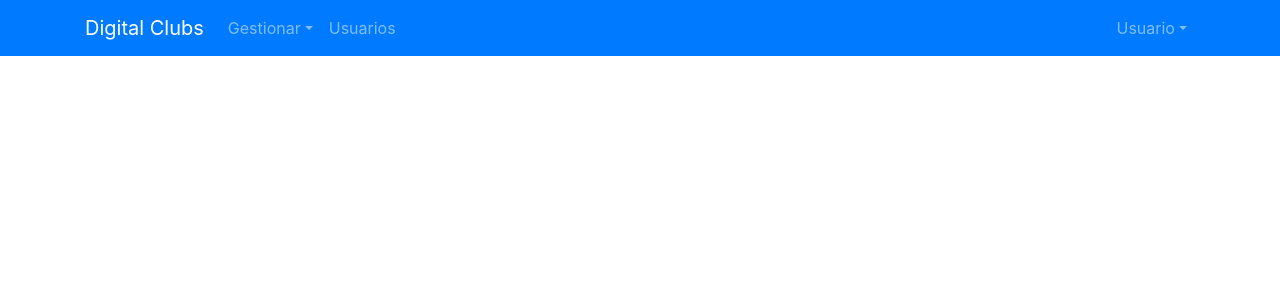
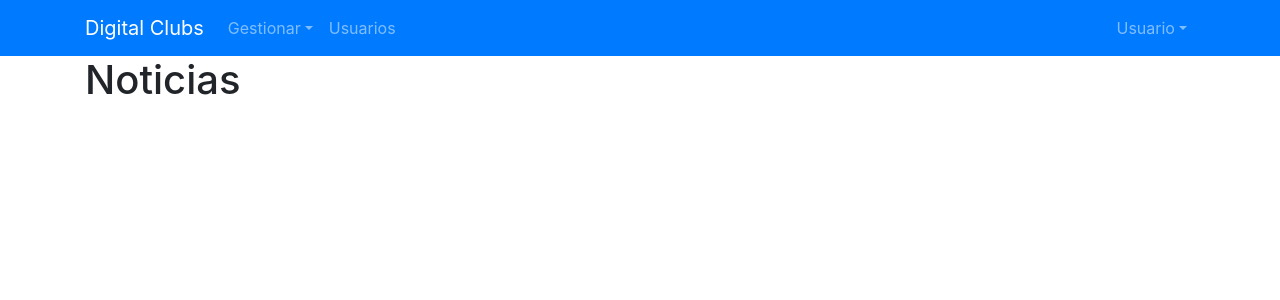
Before and after one commit to mikicastro7/digitalClub_front_gestor, a React (Create React App) app: page /noticias in a window 1280 px wide. Shown: the top 300 px of the page. Built offline with nearby package versions, Linux system fonts and the light colour scheme; the HTML template or start-up script is replaced by a standard one.

Commit message:
Creación url noticias con componente noticias

```diff
--- a/src/App.jsx
+++ b/src/App.jsx
@@ -1,9 +1,20 @@
 import React from "react";
+import { Switch, Route, BrowserRouter as Router } from "react-router-dom";
 import Navbar from "./Components/UIcomponents/Navbar";
+import Noticias from "./Components/Noticias/Noticias";
 
 const App = () => (
   <>
     <Navbar />
+    <div className="container">
+      <Router>
+        <Switch>
+          <Route path="/noticias" exact>
+            <Noticias />
+          </Route>
+        </Switch>
+      </Router>
+    </div>
   </>
 );
 
--- /dev/null
+++ b/src/Components/Noticias/Noticias.jsx
@@ -0,0 +1,9 @@
+import React from "react";
+
+const Noticias = () => (
+  <div>
+    <h1>Noticias</h1>
+  </div>
+);
+
+export default Noticias;
```
